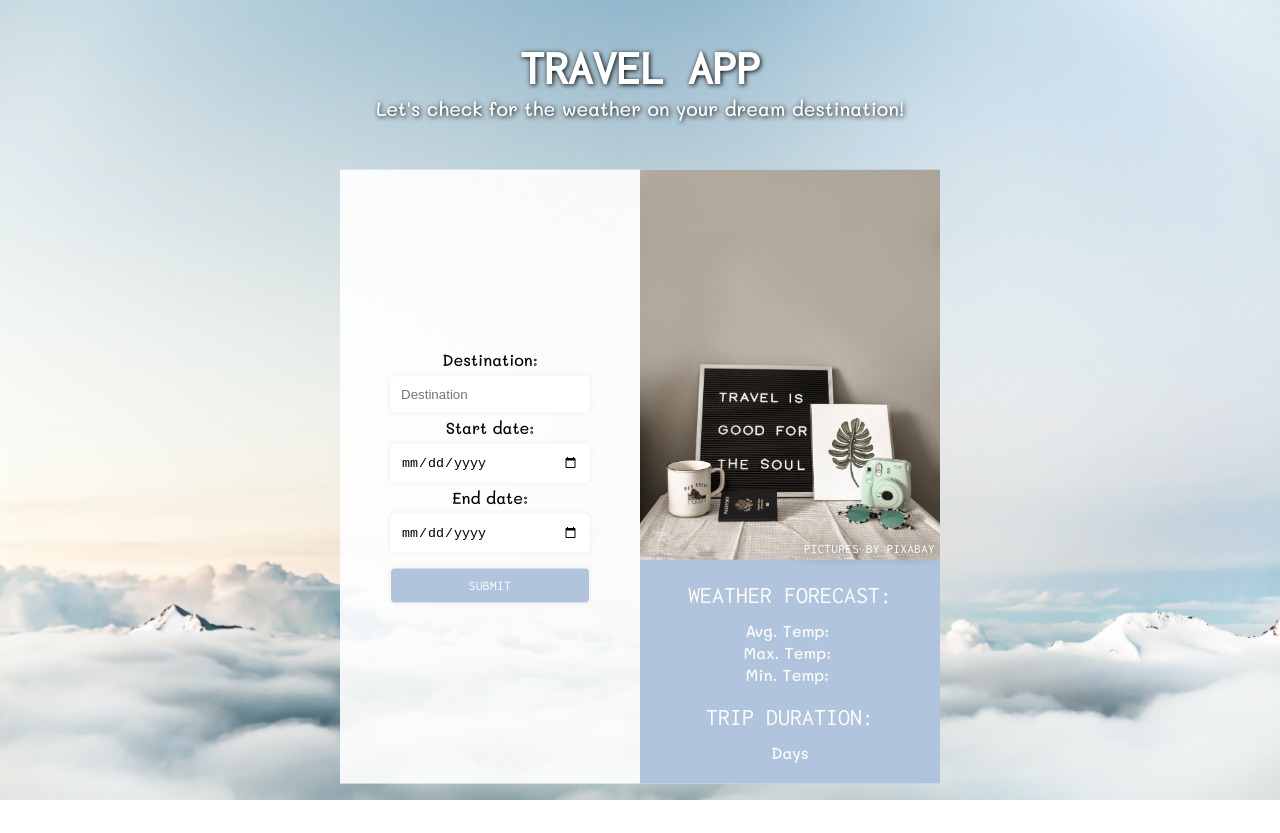
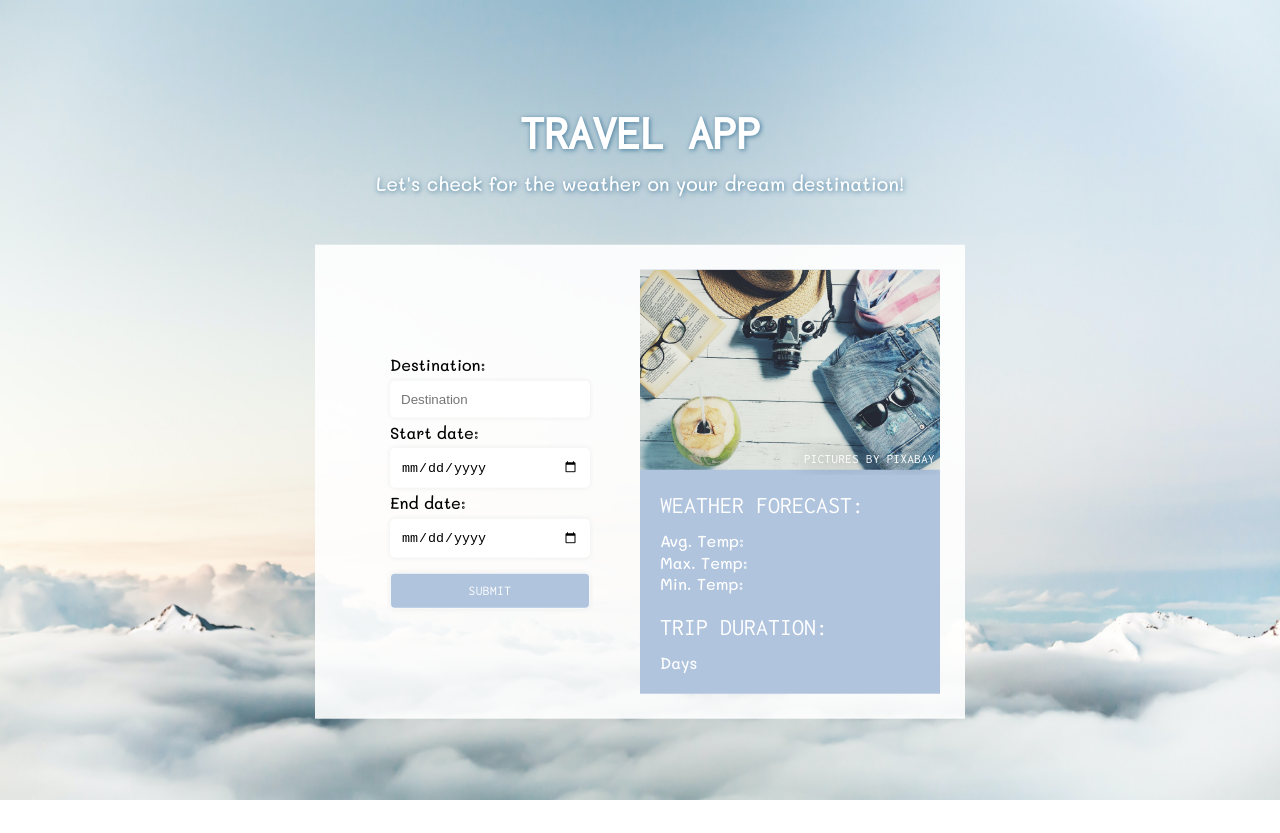
Before and after one commit to AlinaDev252/Travel-app, a website built with webpack: page src/client/views/index.html in a window 1280 px wide. After the commit the page ends 800 px from the top, so only its background shows below. Built offline with nearby package versions, Linux system fonts and the light colour scheme; files whose address does not match are found by name.

Commit message:
Add more styling

```diff
--- a/src/client/index.js
+++ b/src/client/index.js
@@ -3,9 +3,9 @@ import { handleEvent, calcDaysBetweenDates, updateUI } from "./js/app";
 import "./styles/style.scss";
 import "./styles/footer.scss";
 import "./assets/clouds.png";
-import "./assets/travel.png";
-import "./assets/github.png";
-import "./assets/twitter.png";
+import "./assets/holiday.png";
+// import "./assets/github.png";
+// import "./assets/twitter.png";
 
 const submitButton = document.getElementById("submitFormData");
 handleEvent(submitButton);
--- a/src/client/js/app.js
+++ b/src/client/js/app.js
@@ -51,9 +51,8 @@ const calcDaysBetweenDates = (startDate, endDate) => {
 
 	// if secondDate lies in the past throw error
 	if (firstDate > secondDate) {
-		throw new Error("Choose a future date.");
+		throw new Error("Choose a future date!");
 	}
-
 	return daysBetweenDates;
 };
 
@@ -84,7 +83,7 @@ const getData = async (url = "") => {
 };
 
 // updating UI
-const updateUI = (imageURL, avgTemp, maxTemp, minTemp, iconCode, tripLength) => {
+const updateUI = (imageURL, avgTemp, maxTemp, minTemp, tripLength) => {
 	const resultImage = document.getElementById("result_image");
 	const avgTempPlaceholder = document.getElementById("avg_temp");
 	const maxTempPlaceholder = document.getElementById("max_temp");
--- a/src/client/styles/style.scss
+++ b/src/client/styles/style.scss
@@ -4,7 +4,7 @@
 $link_color: #3a0ca3;
 $font_custom_1: "Inconsolata", sans-serif;
 $font_custom_2: "Mali", sans-serif;
-$custom_color_1: #219ebc;
+$custom_color_1: #457b9d;
 $custom_color_2: #0d0d0d;
 $custom_color_3: lightsteelblue;
 
@@ -62,20 +62,23 @@ a {
 
 		.travel_planner_text {
 			margin-bottom: 30px;
-      margin-top:70px;
-			text-shadow: 1px 1px 5px #000;
+			margin-top: 70px;
+			text-shadow: 1px 1px 5px $custom_color_1;
 
 			h1 {
 				font-size: 3em;
 			}
 			p {
 				font-size: 1.2em;
+				margin: 10px;
 			}
 		}
 		.travel_planner_bottom {
 			display: flex;
+			text-align: left;
 			background-color: rgba(#fff, 0.9);
 			margin: 50px;
+			padding: 25px;
 
 			form {
 				padding: 0 50px;
--- a/src/client/views/index.html
+++ b/src/client/views/index.html
@@ -23,7 +23,7 @@
 					</form>
 					<div class="result_section">
 						<div class="result_image">
-							<img id="result_image" src="assets/travel.png" />
+							<img id="result_image" src="assets/holiday.png" />
 							<a href="https://pixabay.com" target="_blank" rel="external nofollow" class="image_copyright"
 								>Pictures by Pixabay</a
 							>
```
Also changed, not shown: src/client/assets/404.png (deleted), src/client/assets/github.png (deleted), src/client/assets/twitter.png (deleted).
